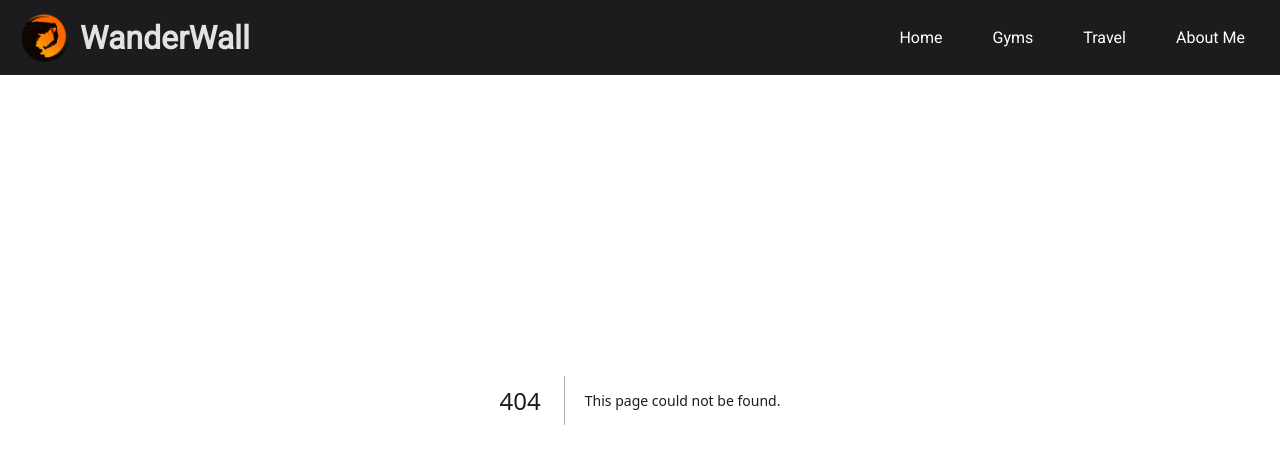
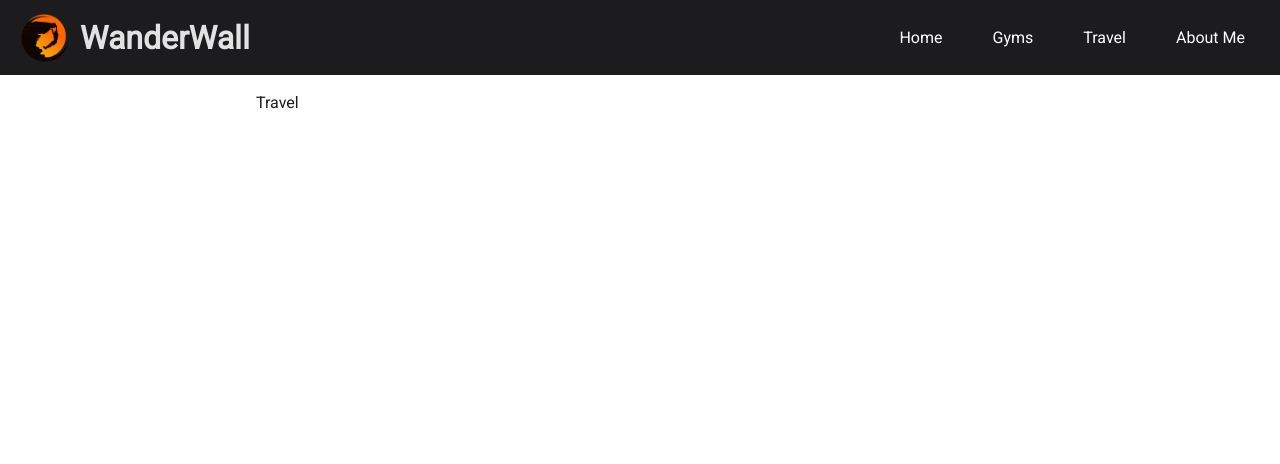
Before and after one commit to MirroredNova/WanderWall, a Next.js app: page /travel in a window 1280 px wide. Before the commit this address had no page. Shown: the top 464 px of the page. Built offline with nearby package versions, Linux system fonts and the light colour scheme.

Commit message:
Added travel page

```diff
--- a/components/Gyms/GymCardGallery.tsx
+++ b/components/Gyms/GymCardGallery.tsx
@@ -31,7 +31,7 @@ const GymCardGallery = ({ imagePaths }: Props) => (
   >
     {imagePaths.map((image, i) => (
       <SwiperSlideContainer key={+i} style={{ paddingBottom: '5px' }}>
-        <Image src={image} alt="gym_image" width={1000} height={1000} />
+        {image && <Image src={image} alt="gym_image" width={1000} height={1000} />}
       </SwiperSlideContainer>
     ))}
   </Swiper>
--- a/pages/gyms/[id].tsx
+++ b/pages/gyms/[id].tsx
@@ -51,6 +51,8 @@ const GymID = () => {
     }
   }, [router.isReady, router.query]);
 
+  console.log(gym);
+
   return (
     <GymContainer>
       <Head>
--- /dev/null
+++ b/pages/travel.tsx
@@ -0,0 +1,17 @@
+import Head from 'next/head';
+
+export default function Travel() {
+  return (
+    <div>
+      <Head>
+        <title>WanderWall - Travel</title>
+        <meta name="description" content="Generated by create next app" />
+        <link rel="icon" href="/favicon.ico" />
+      </Head>
+
+      <div>
+        Travel
+      </div>
+    </div>
+  );
+}
```
